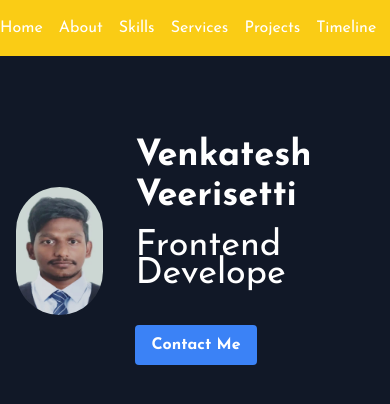
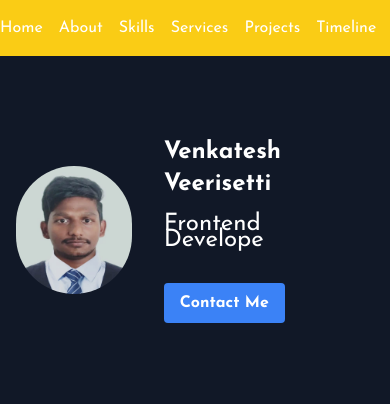
Before and after one commit to venkatesh12521/My_portfolio, a React (Create React App) app: page / in a window 390 px wide. Shown: the top 404 px of the page. Built offline with nearby package versions, Linux system fonts and the light colour scheme.

Commit message:
Update HeroSection.js

```diff
--- a/src/HeroSection.js
+++ b/src/HeroSection.js
@@ -33,7 +33,7 @@ const HeroSection = () => {
               initial={{ y: -50, opacity: 0 }}
               animate={{ y: 0, opacity: 1 }}
               transition={{ delay: 0.5, duration: 0.5 }}
-              className="text-4xl md:text-6xl font-bold mb-4"
+              className="text-2xl md:text-6xl font-bold mb-4"
             >
               Venkatesh Veerisetti
             </motion.h1>
@@ -43,7 +43,7 @@ const HeroSection = () => {
               transition={{ delay: 0.7, duration: 0.5 }}
               className="text-lg md:text-xl mb-8"
             >
-              <p>
+              <p className='text-xs'>
                 <TypeAnimation
                   sequence={[
                     'Frontend Developer', // Types 'Frontend Developer'
```
